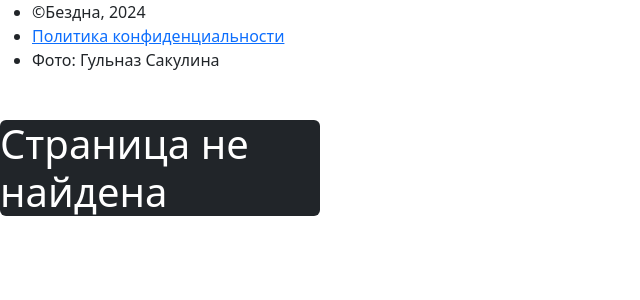
After one commit to Svetlana-Zimina/Deep_magazine, a Django app: template deep1/templates/404.html in a window 1280 px wide. The commit adds this page. Shown: the top 300 px of the page, without its empty margins (0-640 px from the left). Run offline with Django 3.2, Linux system fonts and the light colour scheme; the template is opened without the code that fills it: most values are stand-ins (such as "Sample title", 1, 10 or a date in 2020); some libraries are stand-ins or nearby versions.

Commit message:
add custom 404 page, change footer

```diff
--- a/deep1/deep/urls.py
+++ b/deep1/deep/urls.py
@@ -22,4 +22,4 @@ if settings.DEBUG:
         document_root=settings.MEDIA_ROOT
     )
 
-# handler404 = page_not_found
+handler404 = "deep.views.page_not_found_view"
--- /dev/null
+++ b/deep1/deep/views.py
@@ -0,0 +1,4 @@
+from django.shortcuts import render
+
+def page_not_found_view(request, exception):
+    return render(request, '404.html', status=404)
--- /dev/null
+++ b/deep1/main/templates/main/privacy_policy.html
@@ -0,0 +1 @@
+Здесь будет документ с Политикой конфиденциальности
--- a/deep1/main/urls.py
+++ b/deep1/main/urls.py
@@ -10,4 +10,5 @@ urlpatterns = [
     path('payment-delivery/', views.payment_delivery, name='payment-delivery'),
     path('contacts/', views.contacts, name='contacts'),
     path('work-group/', views.work_group, name='work-group'),
+    path('privacy-policy/', views.privacy_policy, name='privacy-policy'),
 ]
--- a/deep1/orders/forms.py
+++ b/deep1/orders/forms.py
@@ -49,6 +49,8 @@ class CreateOrderForm(forms.Form):
 
         pattern = re.compile(r"^((\+7|7|8)+([0-9]){10})$")
         if not pattern.match(data):
-            raise forms.ValidationError("Неверный формат номера")
+            raise forms.ValidationError(
+                "Неверный формат номера. Правильный формат: +7ХХХХХХХХХХ"
+            )
 
         return data
--- a/deep1/orders/templates/orders/create_order.html
+++ b/deep1/orders/templates/orders/create_order.html
@@ -140,7 +140,11 @@
 
 
                     </div>
-                    <button type="submit" class="btn btn-dark">Оформить заказ</button>
+                    <input type='checkbox'
+                        onchange="document.getElementById('button1').disabled = !this.checked"
+                        checked/> Нажимая на кнопку я даю свое согласие на обработку персональных данный
+                        и соглашаюсь с условиями <a href="{% url 'main:privacy-policy' %}">политики конфиденциальности</a><br><br>
+                    <button id="button1" type="submit" class="btn btn-dark">Оформить заказ</button>
                 </form>
             </div>
         </div>
--- /dev/null
+++ b/deep1/templates/404.html
@@ -0,0 +1,33 @@
+<!DOCTYPE html>
+{% include "includes/footer.html" %}
+{% load static %}
+<html lang="ru">
+
+<head>
+    <meta charset="UTF-8">
+    <meta http-equiv="X-UA-Compatible" content="IE=edge">
+    <meta name="viewport" content="width=device-width, initial-scale=1.0">
+    <link rel="stylesheet" href="{% static 'deps/css/bootstrap/bootstrap.min.css' %}">
+    <link rel="stylesheet" href="{% static 'deps/css/my_css.css' %}">
+    <!-- Стиль footer-a для главной страницы -->
+    <link rel="stylesheet" href="{% static 'deps/css/my_footer_css.css' %}">
+    <!-- Favicons для разных платформ -->
+    <link rel="apple-touch-icon" sizes="180x180" href="{% static 'deps/favicon/apple-touch-icon.png' %}">
+    <link rel="icon" type="image/png" sizes="32x32" href="{% static 'deps/favicon/favicon-32x32.png' %}">
+    <link rel="icon" type="image/png" sizes="16x16" href="{% static 'deps/favicon/favicon-16x16.png' %}">
+    <link rel="manifest" href="{% static 'deps/favicon/site.webmanifest' %}">
+    <title>{{ title }} </title>
+</head>
+
+<body>
+    <div class="col-lg-3">
+        <!-- Контент на странице -->
+        <div class="mt-5 custom-shadow rounded bg-dark frame">
+            <h1 style="font-size: 20; color: white">
+                Страница не найдена
+            </h1>
+        </div>
+    </div>
+</body>
+
+</html>
--- a/deep1/templates/includes/footer.html
+++ b/deep1/templates/includes/footer.html
@@ -1,5 +1,8 @@
-    <footer class="py-4" bgcolor="black">
-        <div class="container">
-            <p class="m-0 text-center text-white">Copyright &copy; Curly & Balloon 2024</p>
-        </div>
+    <footer bgcolor="black">
+        <ul class="menu">
+            <li>©Бездна, 2024</li>
+            <li><a href="{% url 'main:privacy-policy' %}">Политика конфиденциальности</a></li>
+            <li>Фото: Гульназ Сакулина</li>
+        </ul>
+
     </footer>
```
Also changed, not shown: deep1/main/templates/main/payment_delivery.html (+5 -2 lines), deep1/main/templates/main/work_group.html (+3 -7 lines), deep1/main/views.py (+5 -2 lines).
